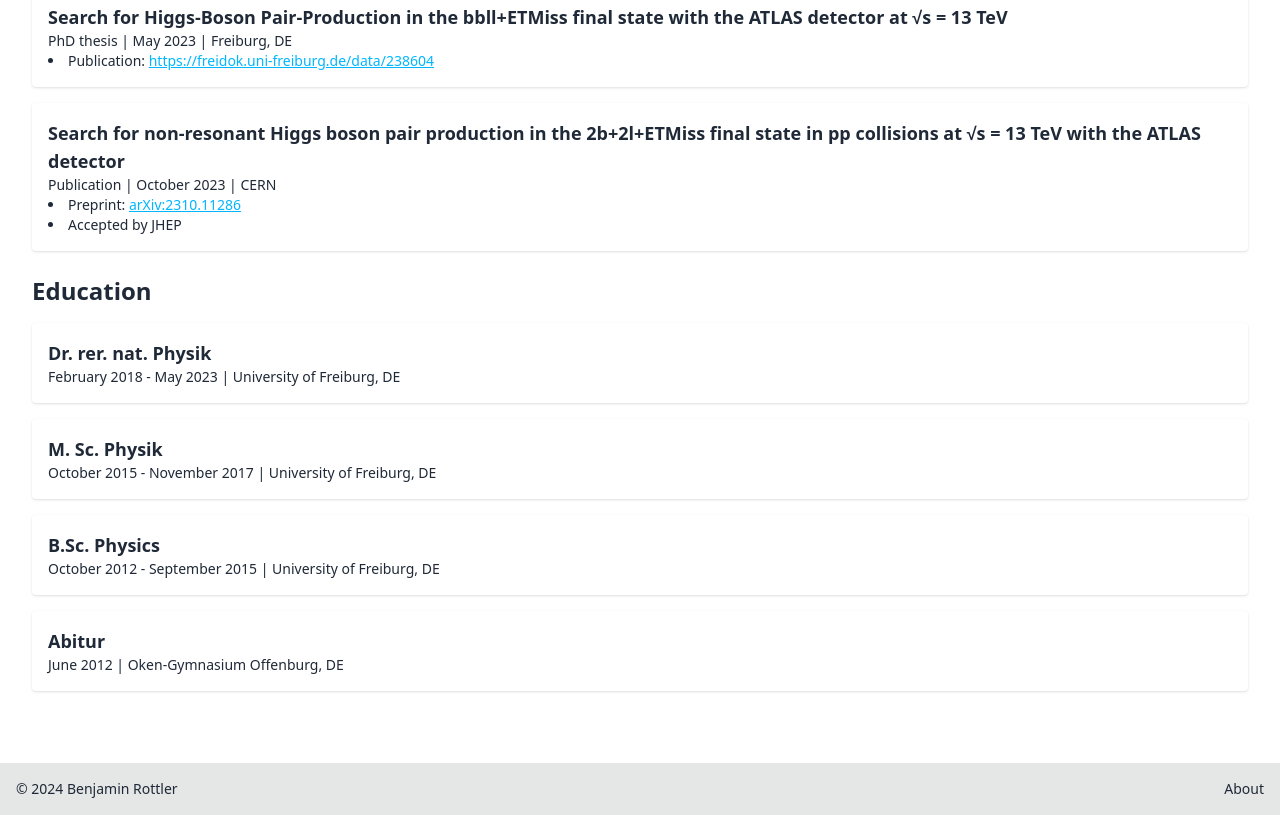
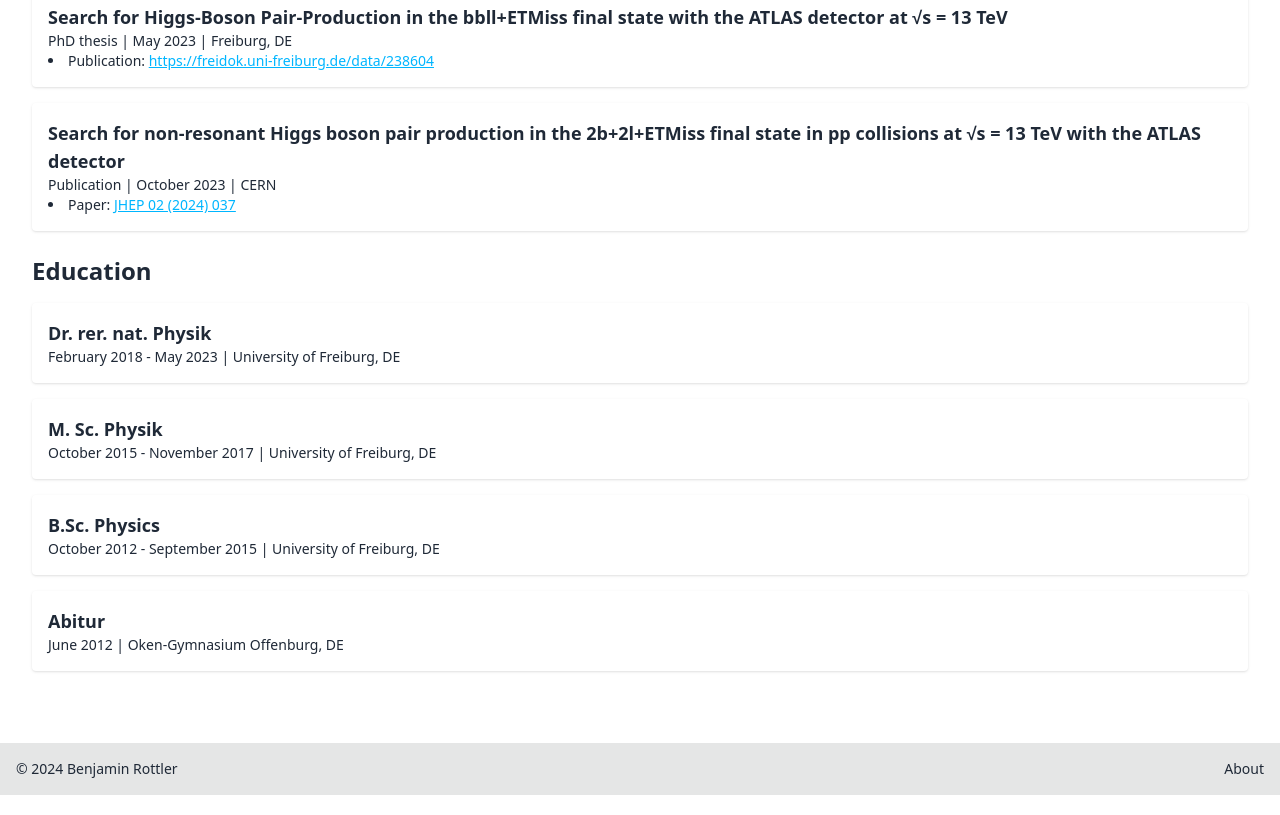
Before and after one commit to QuantumDancer/rottler.io, an Astro site in the folder webpage/: page /cv in a window 1280 px wide. Shown: the part 1761-2576 px from the top of the page. Built offline with nearby package versions, Linux system fonts and the light colour scheme; Astro itself is replaced by a stand-in of ours.

Commit message:
Add link to JHEP publication

```diff
--- a/webpage/src/pages/cv.astro
+++ b/webpage/src/pages/cv.astro
@@ -139,8 +139,7 @@ import BaseLayout from "../layouts/BaseLayout.astro"
                 <h3 class="text-lg font-semibold base-content">Search for non‑resonant Higgs boson pair production in the 2b+2l+ETMiss final state in pp collisions at &Sqrt;s = 13 TeV with the ATLAS detector</h3>
                 <p class="text-sm base-content">Publication | October 2023 | CERN</p>
                 <ul class="list-disc list-inside text-sm base-content">
-                    <li>Preprint: <a href="https://arxiv.org/abs/2310.11286" class="link link-info">arXiv:2310.11286</a></li>
-                    <li>Accepted by JHEP</li>
+                    <li>Paper: <a href="https://link.springer.com/article/10.1007/JHEP02(2024)037" class="link link-info">JHEP 02 (2024) 037</a></li>
                 </ul>
             </div>
         </div>
```
